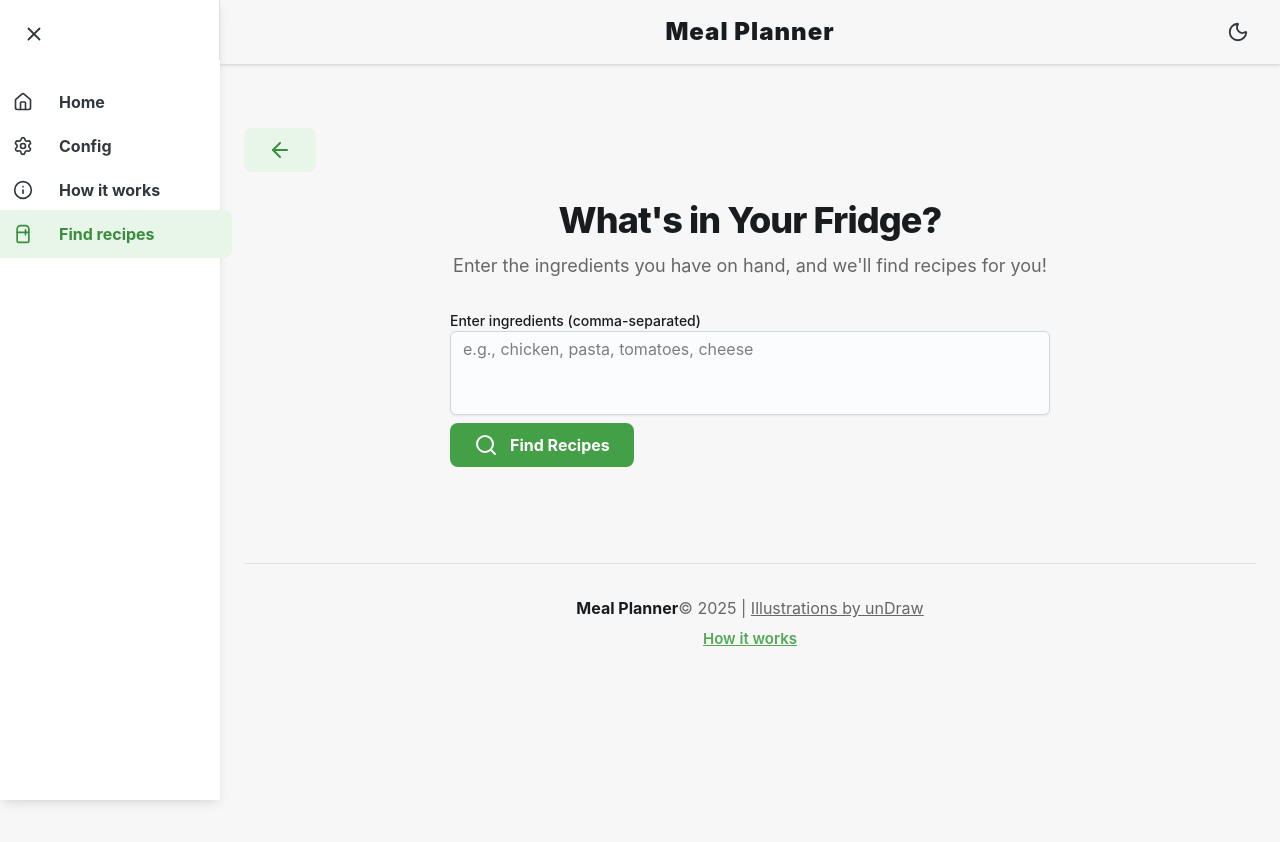
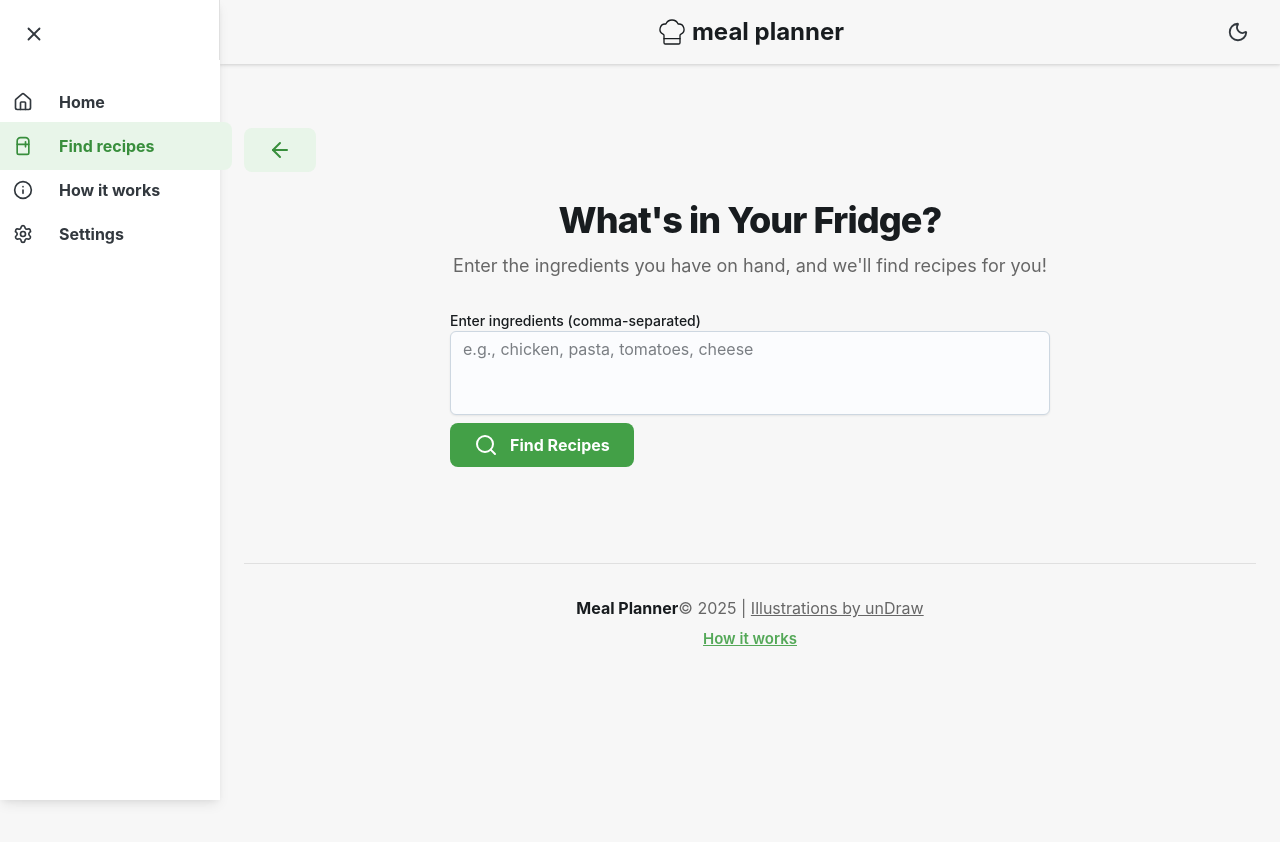
Before and after one commit to davide-lombardo/meal-planner, a React (Vite) app in the folder apps/client/: page /find-recipes in a window 1280 px wide. Shown: the top 842 px of the page. Built offline with nearby package versions, Linux system fonts and the light colour scheme.

Commit message:
minor ui fixes

```diff
--- a/apps/client/src/components/RecipeCard.tsx
+++ b/apps/client/src/components/RecipeCard.tsx
@@ -1,5 +1,6 @@
 import { Card, CardContent, Typography, Box, IconButton, Menu, MenuItem } from '@mui/joy';
 import { Drumstick, Milk, Egg, Fish, Pencil, Trash2, EllipsisVertical, Leaf } from 'lucide-react';
+import { Sun, Moon } from 'lucide-react';
 import { useNavigate } from 'react-router-dom';
 import * as React from 'react';
 import { Recipe } from 'shared/schemas';
@@ -202,19 +203,22 @@ export default function RecipeCard({ recipe, onEdit, onDelete }: RecipeCardProps
               sx={{
                 px: 0.6,
                 py: 0.2,
-                border: `1px solid ${theme.palette.divider}`,
                 color: theme.palette.text.secondary,
                 borderRadius: 2,
                 fontSize: 10,
                 fontWeight: 500,
-                textTransform: 'uppercase',
                 letterSpacing: 0.8,
                 userSelect: 'none',
                 alignSelf: 'center',
                 minWidth: 40,
                 textAlign: 'center',
+                display: 'flex',
+                alignItems: 'center',
+                gap: 0.5,
               }}
             >
+              {recipe.tipo === 'pranzo' && <Sun size={14} />}
+              {recipe.tipo === 'cena' && <Moon size={14} />}
               {recipe.tipo}
             </Box>
           )}
--- a/apps/client/src/components/common/Header.tsx
+++ b/apps/client/src/components/common/Header.tsx
@@ -1,45 +1,70 @@
-import { Box, Typography } from '@mui/joy';
-import { ColorSchemeToggle } from '../../ThemeProvider';
+import { Box, Typography, useTheme } from "@mui/joy";
+import { ChefHat } from "lucide-react";
+import { ColorSchemeToggle } from "../../ThemeProvider";
 
 export default function Header() {
+  const theme = useTheme();
   return (
     <Box
       sx={{
-        width: '100%',
-        bgcolor: 'background.body',
+        width: "100%",
+        bgcolor: "background.body",
         py: 2,
         px: 4,
-        display: 'flex',
-        alignItems: 'center',
-        justifyContent: 'center',
-        boxShadow: 'sm',
+        display: "flex",
+        alignItems: "center",
+        justifyContent: "center",
+        boxShadow: "sm",
         mb: 2,
-        position: 'relative',
+        position: "relative",
       }}
     >
       <Typography
         level="h2"
         sx={{
-          color: 'text.primary',
+          color: "text.primary",
           fontWeight: 900,
           letterSpacing: 1,
-          transition: 'color 0.2s',
-          fontSize: { xs: '1rem', sm: '1.3rem', md: '1.5rem' },
+          transition: "color 0.2s",
+          fontSize: { xs: "1rem", sm: "1.3rem", md: "1.5rem" },
           flex: 1,
-          textAlign: 'center',
+          textAlign: "center",
         }}
       >
-        Meal Planner
+        <Box
+          sx={{
+            display: "flex",
+            alignItems: "center",
+            justifyContent: "center",
+            gap: 0.5,
+          }}
+        >
+          <ChefHat
+            size={32}
+            color={theme.palette.text.primary}
+            strokeWidth={1}
+          />
+          <span
+            style={{
+              marginLeft: "0",
+              fontWeight: 700,
+              letterSpacing: "0",
+              textTransform: "lowercase",
+            }}
+          >
+            Meal Planner
+          </span>
+        </Box>
       </Typography>
       <Box
         sx={{
-          position: 'absolute',
+          position: "absolute",
           right: { xs: 12, sm: 24 },
-          top: '50%',
-          transform: 'translateY(-50%)',
-          display: 'flex',
-          alignItems: 'center',
-          height: '100%',
+          top: "50%",
+          transform: "translateY(-50%)",
+          display: "flex",
+          alignItems: "center",
+          height: "100%",
         }}
       >
         <ColorSchemeToggle />
--- a/apps/client/src/components/common/Sidebar.tsx
+++ b/apps/client/src/components/common/Sidebar.tsx
@@ -5,9 +5,9 @@ import { useNavigate, useLocation } from 'react-router-dom';
 
 const navItems = [
   { label: 'Home', icon: <Home size={20} />, path: '/' },
-  { label: 'Config', icon: <Settings size={20} />, path: '/config' },
+  { label: 'Find recipes', icon: <Refrigerator size={20} />, path: '/find-recipes' },
   { label: 'How it works', icon: <Info size={20} />, path: '/how-it-works' },
-  { label: 'Find recipes', icon: <Refrigerator size={20} />, path: '/find-recipes' },
+  { label: 'Settings', icon: <Settings size={20} />, path: '/config' },
 ];
 
 export default function Sidebar() {
--- a/apps/client/src/pages/ConfigPage.tsx
+++ b/apps/client/src/pages/ConfigPage.tsx
@@ -226,7 +226,7 @@ export default function ConfigPage() {
 
   return (
     <Layout
-      title="Planner Settings"
+      title="Settings"
       subtitle="Customize how your weekly menus are generated"
     >
       {/* Save Button Section */}
```
